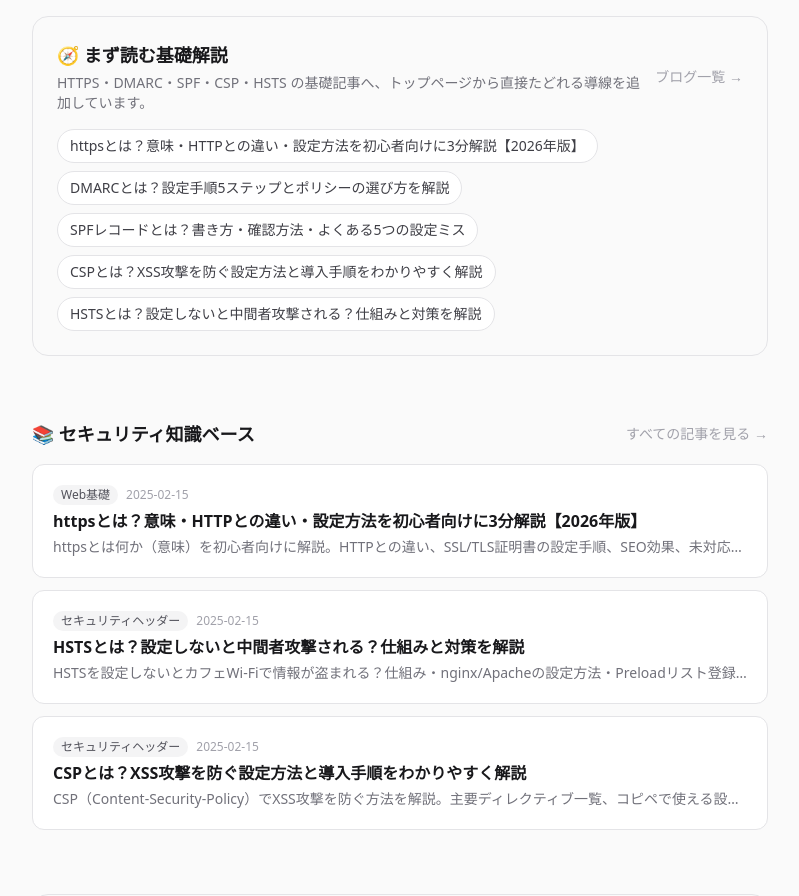
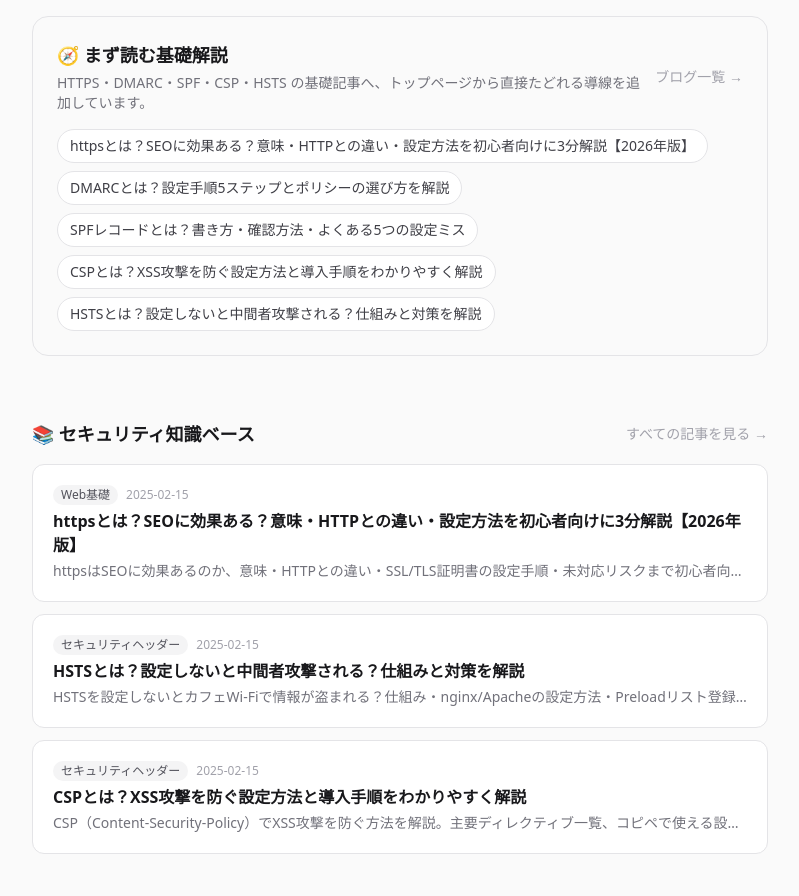
Before and after one commit to okkuso/security-checker, a Next.js app: page / in a window 1280 px wide. Shown: the part 3740-4636 px from the top of the page, without its empty margins (240-1039 px from the left). Built offline with nearby package versions, Linux system fonts and the light colour scheme.

Commit message:
Refine HTTPS article for SEO intent

```diff
--- a/src/content/articles.ts
+++ b/src/content/articles.ts
@@ -25,16 +25,25 @@ const cta = `
 export const articles: Article[] = [
   {
     slug: "what-is-https",
-    title: "httpsとは？意味・HTTPとの違い・設定方法を初心者向けに3分解説【2026年版】",
-    description: "httpsとは何か（意味）を初心者向けに解説。HTTPとの違い、SSL/TLS証明書の設定手順、SEO効果、未対応リスクを3分で理解できる入門ガイド。",
+    title: "httpsとは？SEOに効果ある？意味・HTTPとの違い・設定方法を初心者向けに3分解説【2026年版】",
+    description: "httpsはSEOに効果あるのか、意味・HTTPとの違い・SSL/TLS証明書の設定手順・未対応リスクまで初心者向けに3分で解説する入門ガイド。",
     publishedAt: "2025-02-15",
-    updatedAt: "2026-03-13",
+    updatedAt: "2026-03-29",
     category: "Web基礎",
     tags: ["HTTPS", "SSL", "TLS", "暗号化", "SEO"],
     content: `
 <h2>HTTPSとは？3分でわかる基礎知識</h2>
 <p>HTTPSとは、Webサイトとブラウザ間の通信を<strong>暗号化して安全にする仕組み</strong>です。URLの先頭が<code>https://</code>で始まるサイトは、この仕組みが導入されています。</p>
 <p>2026年現在、<strong>Webサイト全体の約95%</strong>がHTTPS化されており、もはや「導入するかどうか」ではなく「導入していないと問題」という状況です。</p>
+
+<h2>HTTPSはSEOに効果ある？先に結論</h2>
+<p>結論から言うと、<strong>HTTPSはSEOにとってプラス</strong>です。ただし「HTTPSにしただけで一気に上がる」わけではなく、Googleが評価する<strong>信頼性・安全性・ユーザー体験</strong>を底上げする基礎施策と考えるのが正確です。</p>
+<ul>
+  <li><strong>検索順位の軽い追い風</strong>：GoogleはHTTPSをランキングシグナルとして扱っています</li>
+  <li><strong>離脱率の改善</strong>：ブラウザ警告が減るため、ユーザーが安心して閲覧しやすくなります</li>
+  <li><strong>CVRにも波及</strong>：問い合わせや購入前の不安を減らしやすくなります</li>
+</ul>
+<p>つまり、<strong>SEOのためにHTTPS化する価値は十分ある</strong>ものの、本質は「安全性の向上が結果的にSEOにも効く」という理解が近いです。</p>
 
 <h2>HTTPとHTTPSの違い｜図解で理解</h2>
 <p>HTTPは「HyperText Transfer Protocol」の略で、ブラウザとサーバー間でデータをやり取りするためのルール（通信規約）です。HTTPSはこのHTTPに<strong>暗号化の仕組み（SSL/TLS）</strong>を追加したものです。</p>
```
